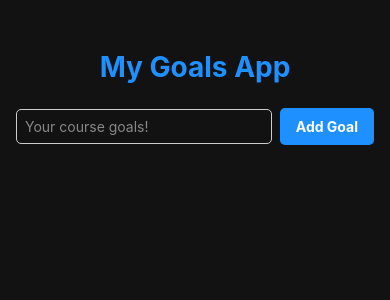
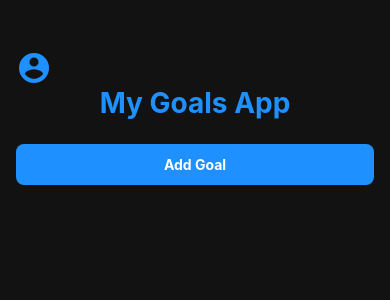
Before and after one commit to JhonHendricksBautista/Expo_CPE025B_Bautista, a React Native app: screen / in a window 390 px wide. Shown: the top 300 px of the page. Built offline with nearby package versions, Linux system fonts and the light colour scheme.

Commit message:
HOA 11.3

```diff
--- a/App.js
+++ b/App.js
@@ -1,10 +1,13 @@
-import { StatusBar, StyleSheet, Text, View, FlatList, LayoutAnimation, Platform, UIManager } from 'react-native';
-import { useState } from 'react';
+import { StatusBar, StyleSheet, Text, View, FlatList, LayoutAnimation, Platform, UIManager, Modal, Pressable } from 'react-native';
+import { useState, useEffect } from 'react';
 import GoalItem from './components/GoalItem';
 import GoalInput from './components/GoalInput';
+import UserIcon from './components/UserIcon';
 
 export default function App() {
   const [courseGoals, setCourseGoals] = useState([]);
+  const [editingGoal, setEditingGoal] = useState(null);
+  const [warningVisible, setWarningVisible] = useState(false); // new state
 
   // Enable LayoutAnimation on Android
   if (Platform.OS === 'android' && UIManager.setLayoutAnimationEnabledExperimental) {
@@ -13,13 +16,30 @@ export default function App() {
 
   // Add a new goal
   function addGoalHandler(enteredGoalText) {
-    setCourseGoals((currentCourseGoals) => [
-      ...currentCourseGoals,
-      { text: enteredGoalText, key: Math.random().toString() },
-    ]);
+    // Prevent empty goal
+    if (!enteredGoalText.trim()) return;
+
+    setCourseGoals((currentCourseGoals) => {
+      const updatedGoals = [
+        ...currentCourseGoals,
+        {
+          text: enteredGoalText,
+          key: Math.random().toString(),
+          priority: 'medium',
+          completed: false
+        }
+      ];
+
+      // Show warning if goals exceed 5
+      if (updatedGoals.length > 5) {
+        setWarningVisible(true);
+      }
+
+      return updatedGoals;
+    });
   }
 
-  // Delete a goal with animation
+  // Delete a goal
   function deleteGoalHandler(goalKey) {
     LayoutAnimation.configureNext(LayoutAnimation.Presets.easeInEaseOut);
     setCourseGoals((currentGoals) =>
@@ -27,27 +47,76 @@ export default function App() {
     );
   }
 
+  // Edit a goal
+  function editGoalHandler(key, newText, newPriority) {
+    setCourseGoals((currentGoals) =>
+      currentGoals.map((goal) =>
+        goal.key === key ? { ...goal, text: newText, priority: newPriority } : goal
+      )
+    );
+    setEditingGoal(null);
+  }
+
+  // Toggle completion
+  function toggleCompleteHandler(key) {
+    LayoutAnimation.configureNext(LayoutAnimation.Presets.easeInEaseOut);
+    setCourseGoals((currentGoals) =>
+      currentGoals.map((goal) =>
+        goal.key === key ? { ...goal, completed: !goal.completed } : goal
+      )
+    );
+  }
+
   return (
     <View style={styles.appContainer}>
       <StatusBar style="light" />
+      <UserIcon></UserIcon>
       <Text style={styles.appTitle}>My Goals App</Text>
 
       {/* Input to add new goals */}
-      <GoalInput onAddGoal={addGoalHandler} />
+      <GoalInput
+        onAddGoal={addGoalHandler}
+        editingGoal={editingGoal}
+        onEditGoal={editGoalHandler}
+      />
 
-      {/* Scrollable list of goals */}
+      {/* Goal List */}
       <View style={styles.goalListContainer}>
         <FlatList
           data={courseGoals}
+          keyExtractor={(item) => item.key}
           renderItem={(itemData) => (
             <GoalItem
               text={itemData.item.text}
+              priority={itemData.item.priority}
+              completed={itemData.item.completed}
               onDelete={() => deleteGoalHandler(itemData.item.key)}
+              onToggle={() => toggleCompleteHandler(itemData.item.key)}
+              onEdit={() => setEditingGoal(itemData.item)}
             />
           )}
-          keyExtractor={(item) => item.key}
         />
       </View>
+
+      {/* Warning Modal */}
+      <Modal
+        visible={warningVisible}
+        transparent
+        animationType="fade"
+        onRequestClose={() => setWarningVisible(false)}
+      >
+        <View style={styles.modalOverlay}>
+          <View style={styles.modalContent}>
+            <Text style={styles.modalTitle}>⚠️ Warning</Text>
+            <Text style={styles.modalText}>
+              You have more than 5 goals! Make sure not to overwhelm yourself.
+            </Text>
+            <Pressable onPress={() => setWarningVisible(false)} style={styles.closeButton}>
+              <Text style={styles.closeButtonText}>Got it</Text>
+            </Pressable>
+          </View>
+        </View>
+      </Modal>
     </View>
   );
 }
@@ -71,4 +140,34 @@ const styles = StyleSheet.create({
     height: '40%',
     maxHeight: 300,
   },
+  modalOverlay: {
+    flex: 1,
+    backgroundColor: 'rgba(0,0,0,0.5)',
+    justifyContent: 'center',
+    alignItems: 'center',
+  },
+  modalContent: {
+    backgroundColor: '#121212',
+    padding: 20,
+    borderRadius: 10,
+    width: '80%',
+  },
+  modalTitle: {
+    fontSize: 20,
+    fontWeight: 'bold',
+    color: '#1E90FF',
+    marginBottom: 10,
+  },
+  modalText: {
+    color: '#fff',
+    fontSize: 16,
+    marginBottom: 20,
+  },
+  closeButton: {
+    alignSelf: 'flex-end',
+  },
+  closeButtonText: {
+    color: '#1E90FF',
+    fontWeight: 'bold',
+  },
 });
--- a/components/GoalInput.js
+++ b/components/GoalInput.js
@@ -1,69 +1,141 @@
-import { useState } from 'react';
-import { View, TextInput, Pressable, Text, StyleSheet } from 'react-native';
+import { useState, useEffect } from 'react';
+import { View, TextInput, Pressable, Text, StyleSheet, Modal } from 'react-native';
 
 function GoalInput(props) {
   const [enteredGoalText, setEnteredText] = useState('');
+  const [priority, setPriority] = useState('medium');
+  const [modalVisible, setModalVisible] = useState(false);
 
-  function textInputHandler(enteredText) {
-    setEnteredText(enteredText);
+  useEffect(() => {
+    if (props.editingGoal) {
+      setEnteredText(props.editingGoal.text);
+      setPriority(props.editingGoal.priority);
+      setModalVisible(true);
+    }
+  }, [props.editingGoal]);
+
+  function addGoalHandler() {
+    if (!enteredGoalText.trim()) {
+      alert('Goal cannot be empty!'); // 🔥 simple error handling
+      return;
     }
 
-  function addGoalHandler() {
-    props.onAddGoal(enteredGoalText);
+    if (props.editingGoal) {
+      props.onEditGoal(props.editingGoal.key, enteredGoalText, priority);
+    } else {
+      props.onAddGoal(enteredGoalText, priority);
+    }
+
     setEnteredText('');
+    setPriority('medium');
+    setModalVisible(false);
   }
 
   return (
-    <View style={styles.inputContainer}>
+    <View>
+      {/* OPEN MODAL BUTTON */}
+      <Pressable onPress={() => setModalVisible(true)} style={styles.openButton}>
+        <Text style={styles.buttonText}>Add Goal</Text>
+      </Pressable>
+
+      {/* MODAL */}
+      <Modal visible={modalVisible} animationType="slide">
+        <View style={styles.modalContainer}>
           <TextInput
-        placeholder="Your course goals!"
+            placeholder="Your goal..."
             placeholderTextColor="#888"
             style={styles.input}
-        onChangeText={textInputHandler}
+            onChangeText={setEnteredText}
             value={enteredGoalText}
           />
-      <View style={styles.buttonContainer}>
+
+          {/* PRIORITY SELECTOR */}
+          <View style={styles.priorityContainer}>
+            {['low', 'medium', 'high'].map((p) => (
+              <Pressable key={p} onPress={() => setPriority(p)}>
+                <Text style={[
+                  styles.priorityText,
+                  priority === p && styles.selectedPriority
+                ]}>
+                  {p.toUpperCase()}
+                </Text>
+              </Pressable>
+            ))}
+          </View>
+
+          <View style={styles.buttonRow}>
+            <Pressable onPress={addGoalHandler} style={styles.pressableButton}>
+              <Text style={styles.buttonText}>
+                {props.editingGoal ? 'Update' : 'Add'}
+              </Text>
+            </Pressable>
+
             <Pressable
-          onPress={addGoalHandler}
-          style={({ pressed }) => [
-            styles.pressableButton,
-            pressed && styles.pressedButton
-          ]}
+              onPress={() => {
+                setModalVisible(false);
+                setEnteredText('');
+                setPriority('medium');
+                props.onCancelEdit(); // 🔥 THIS FIXES YOUR BUG
+              }}
+              style={styles.cancelButton}
             >
-          <Text style={styles.buttonText}>Add Goal</Text>
+              <Text style={styles.buttonText}>Cancel</Text>
             </Pressable>
           </View>
+        </View>
+      </Modal>
     </View>
   );
 }
 
 const styles = StyleSheet.create({
-  inputContainer: {
-    flexDirection: 'row',
-    justifyContent: 'space-between',
+  openButton: {
+    backgroundColor: '#1E90FF',
+    padding: 12,
+    borderRadius: 8,
     alignItems: 'center',
     marginBottom: 16,
   },
+  modalContainer: {
+    flex: 1,
+    backgroundColor: '#121212',
+    padding: 20,
+    justifyContent: 'center',
+  },
   input: {
-    flex: 1,
     borderColor: '#ccc',
     borderWidth: 1,
-    padding: 8,
+    padding: 10,
     borderRadius: 5,
-    color: 'white'
+    color: 'white',
+    marginBottom: 20,
   },
-  buttonContainer: {
-    marginLeft: 8,
+  priorityContainer: {
+    flexDirection: 'row',
+    justifyContent: 'space-around',
+    marginBottom: 20,
+  },
+  priorityText: {
+    color: 'gray',
+    fontSize: 16,
+  },
+  selectedPriority: {
+    color: '#1E90FF',
+    fontWeight: 'bold',
+  },
+  buttonRow: {
+    flexDirection: 'row',
+    justifyContent: 'space-between',
   },
   pressableButton: {
     backgroundColor: '#1E90FF',
-    paddingVertical: 10,
-    paddingHorizontal: 16,
+    padding: 10,
     borderRadius: 5,
-    alignItems: 'center',
   },
-  pressedButton: {
-    opacity: 0.7,
+  cancelButton: {
+    backgroundColor: '#555',
+    padding: 10,
+    borderRadius: 5,
   },
   buttonText: {
     color: 'white',
--- a/components/GoalItem.js
+++ b/components/GoalItem.js
@@ -1,21 +1,14 @@
 import { View, Text, StyleSheet, Pressable, Alert } from 'react-native';
 
 function GoalItem(props) {
-  // Handle long press to show delete confirmation
+
   function handleLongPress() {
     Alert.alert(
       'Delete Goal',
       'Are you sure you want to delete this goal?',
       [
-        {
-          text: 'Cancel',
-          style: 'cancel',
-        },
-        {
-          text: 'Delete',
-          style: 'destructive',
-          onPress: props.onDelete,
-        },
+        { text: 'Cancel', style: 'cancel' },
+        { text: 'Delete', style: 'destructive', onPress: props.onDelete },
       ],
       { cancelable: true }
     );
@@ -24,16 +17,53 @@ function GoalItem(props) {
   return (
     <Pressable
       onLongPress={handleLongPress}
+      onPress={props.onToggle}
       android_ripple={{ color: '#333' }}
       style={({ pressed }) => pressed && styles.pressedItem}
     >
       <View style={styles.goalItem}>
-        <Text style={styles.goalText}>{props.text}</Text>
+
+        {/* TOP ROW */}
+        <View style={styles.row}>
+          <Text style={styles.checkbox}>
+            {props.completed ? '☑️' : '⬜'}
+          </Text>
+
+          <Text style={[
+            styles.goalText,
+            props.completed && styles.completedText
+          ]}>
+            {props.text}
+          </Text>
+        </View>
+
+        {/* BOTTOM ROW */}
+        <View style={styles.row}>
+          <Text style={[
+            styles.priority,
+            { color: getPriorityColor(props.priority) }
+          ]}>
+            {props.priority}
+          </Text>
+
+          <Pressable onPress={props.onEdit}>
+            <Text style={styles.editText}>Edit</Text>
+          </Pressable>
+        </View>
+
       </View>
     </Pressable>
   );
 }
 
+// ✅ MOVE THIS OUTSIDE THE COMPONENT
+const getPriorityColor = (priority) => {
+  if (priority === 'high') return 'red';
+  if (priority === 'medium') return 'orange';
+  return 'lightgreen';
+};
+
+// ✅ ALSO OUTSIDE
 const styles = StyleSheet.create({
   goalItem: {
     backgroundColor: '#1E90FF',
@@ -46,6 +76,28 @@ const styles = StyleSheet.create({
   },
   goalText: {
     color: '#fff',
+    flex: 1,
+  },
+  completedText: {
+    textDecorationLine: 'line-through',
+    color: '#ccc',
+  },
+  checkbox: {
+    marginRight: 10,
+    fontSize: 16,
+  },
+  row: {
+    flexDirection: 'row',
+    justifyContent: 'space-between',
+    alignItems: 'center',
+  },
+  priority: {
+    fontSize: 12,
+    textTransform: 'uppercase',
+  },
+  editText: {
+    color: '#fff',
+    fontWeight: 'bold',
   },
 });
 
--- /dev/null
+++ b/components/UserIcon.js
@@ -0,0 +1,74 @@
+import React, { useState } from 'react';
+import { View, Text, Pressable, Modal, StyleSheet } from 'react-native';
+import { MaterialIcons } from '@expo/vector-icons';
+
+function UserIcon() {
+  const [visible, setVisible] = useState(false);
+
+  const handleOpen = () => setVisible(true);
+  const handleClose = () => setVisible(false);
+
+  return (
+    <View>
+      {/* USER ICON */}
+      <Pressable onPress={handleOpen}>
+        <MaterialIcons name="account-circle" size={36} color="#1E90FF" />
+      </Pressable>
+
+      {/* MODAL */}
+      <Modal
+        visible={visible}
+        transparent
+        animationType="fade"
+        onRequestClose={handleClose} // Android back button
+      >
+        <View style={styles.overlay}>
+          <View style={styles.modal}>
+            <Text style={styles.title}>Welcome Mr.Jonathan Joestar</Text>
+            <Text style={styles.message}>Welcome to the application!</Text>
+
+            <Pressable onPress={handleClose} style={styles.closeButton}>
+              <Text style={styles.closeText}>Close</Text>
+            </Pressable>
+          </View>
+        </View>
+      </Modal>
+    </View>
+  );
+}
+
+export default UserIcon;
+
+const styles = StyleSheet.create({
+  overlay: {
+    flex: 1,
+    backgroundColor: 'rgba(0,0,0,0.5)', // semi-transparent background
+    justifyContent: 'center',
+    alignItems: 'center',
+  },
+  modal: {
+    backgroundColor: '#121212',
+    padding: 20,
+    borderRadius: 10,
+    width: '80%',
+  },
+  title: {
+    color: '#1E90FF',
+    fontSize: 20,
+    fontWeight: 'bold',
+    marginBottom: 10,
+  },
+  message: {
+    color: 'white',
+    marginBottom: 20,
+    fontSize: 16,
+  },
+  closeButton: {
+    alignSelf: 'flex-end',
+  },
+  closeText: {
+    color: '#1E90FF',
+    fontWeight: 'bold',
+    fontSize: 16,
+  },
+});
--- a/package.json
+++ b/package.json
@@ -14,6 +14,7 @@
     "react": "19.2.0",
     "react-dom": "19.2.0",
     "react-native": "0.83.2",
+    "react-native-vector-icons": "^10.3.0",
     "react-native-web": "^0.21.0"
   },
   "private": true
```
Also changed, not shown: 1 other file (tests, documents, lock files or other folders). Lines whose indentation alone changed are shown as unchanged.
